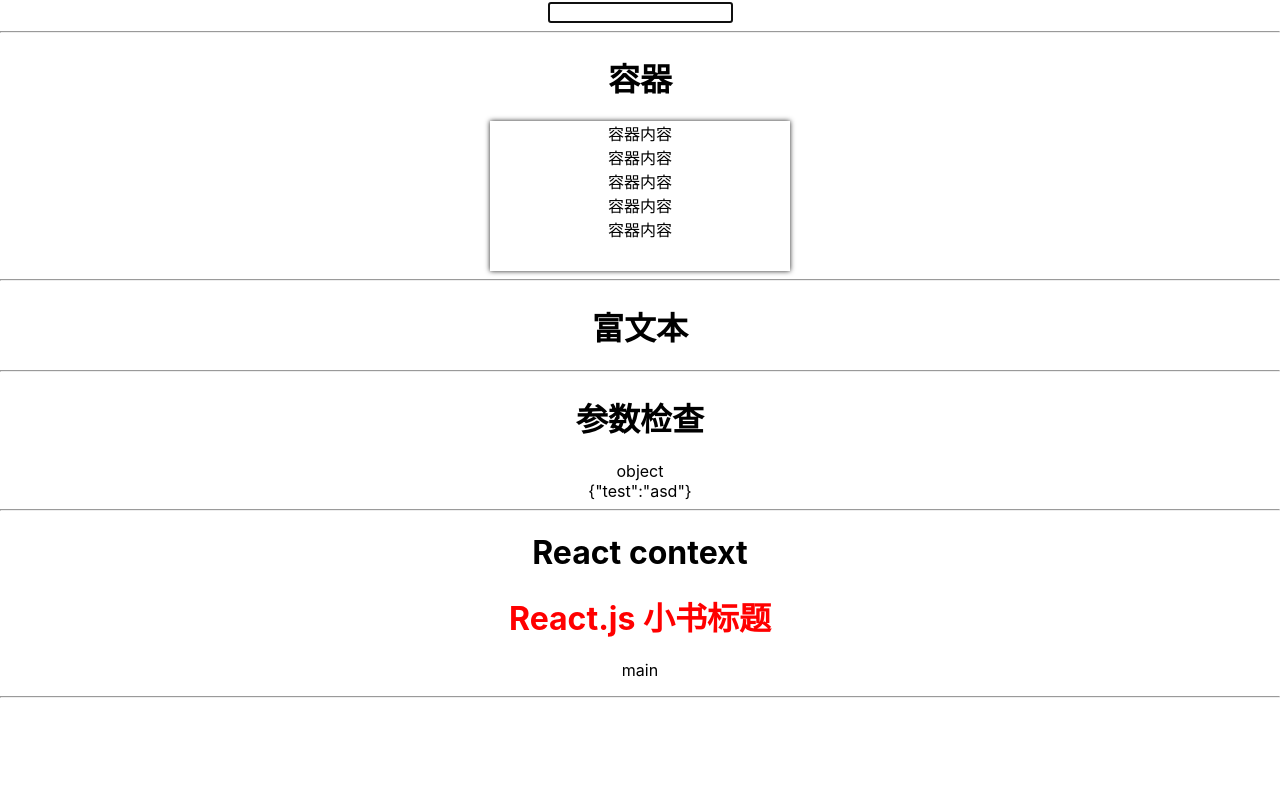
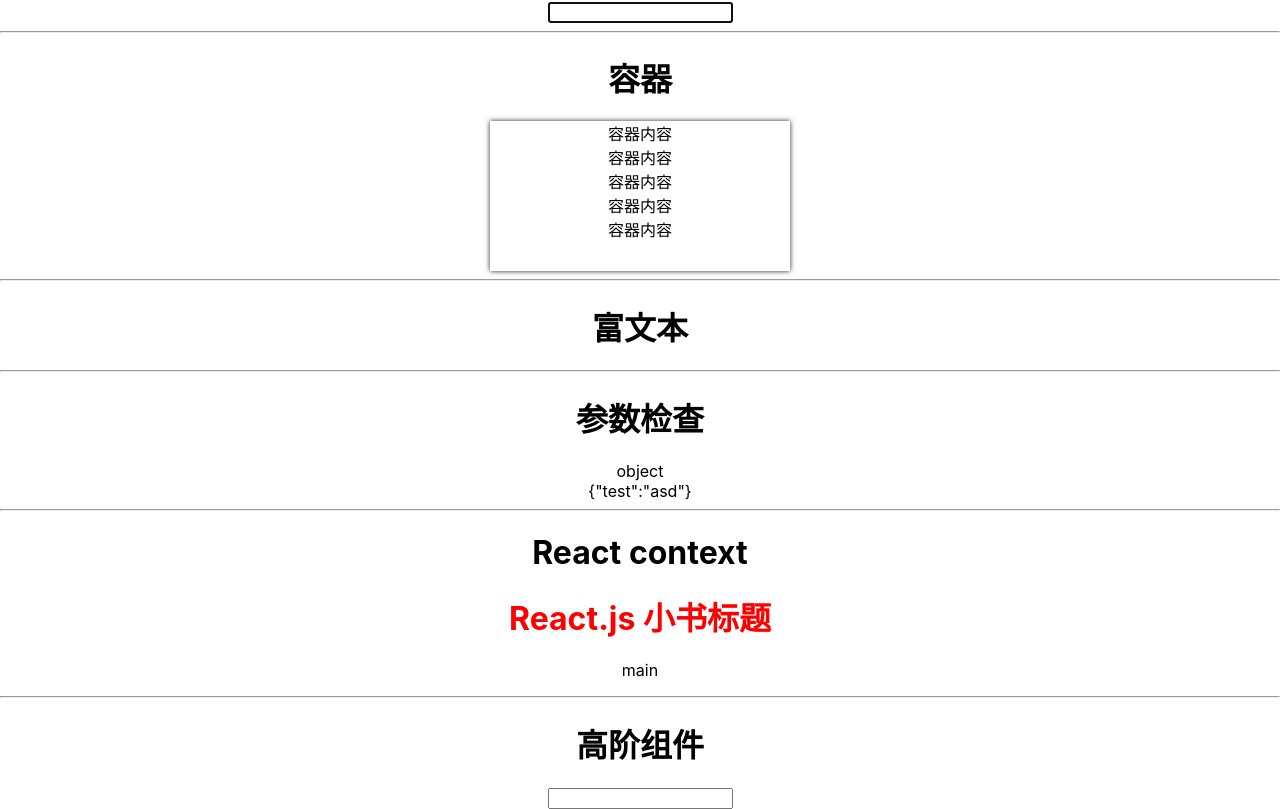
Before and after one commit to QheThe/react-sample, a React (Create React App) app: page / in a window 1280 px wide. Shown: the part 1228-2037 px from the top of the page. Before the commit the page ends 1934 px from the top, so only its background shows below. Built offline with nearby package versions, Linux system fonts and the light colour scheme.

Commit message:
feat: 高阶组件

```diff
--- a/src/App.js
+++ b/src/App.js
@@ -11,6 +11,7 @@ import RichText from './rich-text/rich-text'
 import Container from './container/container'
 import PropCheck from './prop-check/prop-check'
 import Context from './context/Context'
+import HighOrderComponent from './High-Order-Components/HighOrderComponent'
 
 let obj = {
   test: 'asd'
@@ -48,6 +49,8 @@ function App() {
       <h1>React context</h1>
       <Context />
       <hr/>
+      <h1>高阶组件</h1>
+      <HighOrderComponent />
       {/* <header className="App-header">
         <img src={logo} className="App-logo" alt="logo" />
         <p>Hello React</p>
--- /dev/null
+++ b/src/High-Order-Components/HighOrderComponent.jsx
@@ -0,0 +1,11 @@
+import React, { Component } from 'react'
+import wrapWithLoadData from './NewComponent'
+
+class InputWithUserName extends Component {
+    render () {
+        return <input type="text" value={this.props.data} />
+    }
+}
+
+InputWithUserName = wrapWithLoadData(InputWithUserName, 'username')
+export default InputWithUserName
--- /dev/null
+++ b/src/High-Order-Components/NewComponent.jsx
@@ -0,0 +1,20 @@
+import React, { Component } from 'react'
+
+export default (WrappedComponent, name) => {
+    class NewComponent extends Component {
+        constructor () {
+            super()
+            this.state = { data: null }
+        }
+
+        componentWillMount () {
+            let data = localStorage.getItem(name)
+            this.setState({data})
+        }
+
+        render () {
+            return <WrappedComponent data={this.state.data}/>
+        }
+    }
+    return NewComponent
+}
```
